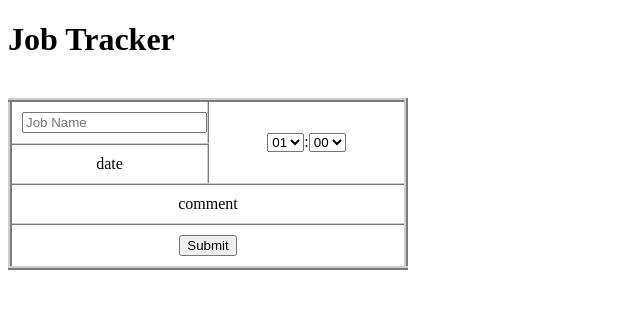
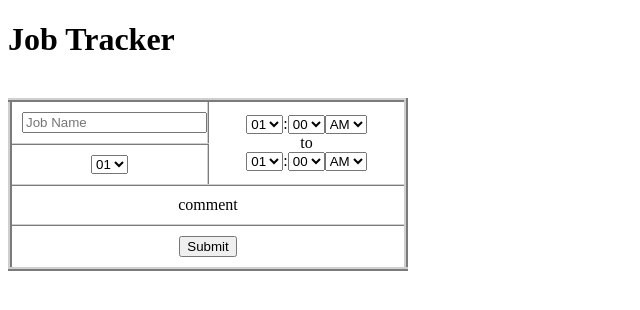
Before and after one commit to justin-n/jobtrackerui, an Angular app: page /timeentry in a window 1280 px wide. Shown: the top 310 px of the page, without its empty margins (0-640 px from the left). Built offline with nearby package versions, Linux system fonts and the light colour scheme.

Commit message:
Added selectors to time entry form
Added selector for timeInPeriod, timeOutHour, timeOutMinute, timeOutPeriod, and month to time-entry.component.html; added periodOptions and instance variables to time-entry.component.ts

```diff
--- a/src/app/time-entry/time-entry.component.html
+++ b/src/app/time-entry/time-entry.component.html
@@ -11,10 +11,30 @@
       <select [(ngModel)]="timeInMinute">
         <option *ngFor="let minuteOption of minuteOptions">{{minuteOption.value}}</option>
       </select>
+      <select [(ngModel)]="timeInPeriod">
+        <option *ngFor="let periodOption of periodOptions">{{periodOption.value}}</option>
+      </select>
+      <br />
+      <span>to</span>
+      <br />
+      <select [(ngModel)]="timeOutHour">
+        <option *ngFor="let hourOption of hourOptions">{{hourOption.value}}</option>
+      </select>
+      <span>:</span>
+      <select [(ngModel)]="timeOutMinute">
+        <option *ngFor="let minuteOption of minuteOptions">{{minuteOption.value}}</option>
+      </select>
+      <select [(ngModel)]="timeOutPeriod">
+        <option *ngFor="let periodOption of periodOptions">{{periodOption.value}}</option>
+      </select>
     </td>
   </tr>
   <tr>
-    <td>date</td>
+    <td>
+      <select [(ngModel)]="month">
+        <option *ngFor="let monthOption of monthOptions">{{monthOption.value}}</option>
+      </select>
+    </td>
   </tr>
   <tr>
     <td [attr.colspan]="2">comment</td>
--- a/src/app/time-entry/time-entry.component.ts
+++ b/src/app/time-entry/time-entry.component.ts
@@ -10,17 +10,35 @@ export class TimeEntryComponent {
 
   constructor() { }
 
+  static readonly periodOptions: Option[] = [
+    { key: "AM", value: "AM" },
+    { key: "PM", value: "PM" }
+  ];
+
   jobName: string;
   timeInHour: string = "01";
   timeInMinute: string = "00";
+  timeInPeriod: string = "AM";
+  timeOutHour: string = "01";
+  timeOutMinute: string = "00";
+  timeOutPeriod: string = "AM";
+
+  month: string = "01";
 
   hourOptions: Option[] = TimeEntryComponent.getTwoLengthNumStrOptions(1, 12, 1);
   minuteOptions: Option[] = TimeEntryComponent.getTwoLengthNumStrOptions(0, 59, 5);
+  periodOptions: Option[] = TimeEntryComponent.periodOptions;
+  monthOptions: Option[] = TimeEntryComponent.getTwoLengthNumStrOptions(1, 12, 1);
 
   onSubmit() {
     console.log("Job Name:", this.jobName);
     console.log("timeInHour:", this.timeInHour);
     console.log("timeInMinute:", this.timeInMinute);
+    console.log("timeInPeriod:", this.timeInPeriod);
+    console.log("timeOutHour:", this.timeOutHour);
+    console.log("timeOutMinute:", this.timeOutMinute);
+    console.log("timeOutPeriod:", this.timeOutPeriod);
+    console.log("month:", this.month);
   }
 
   private static getTwoLengthNumStrOptions(
```
